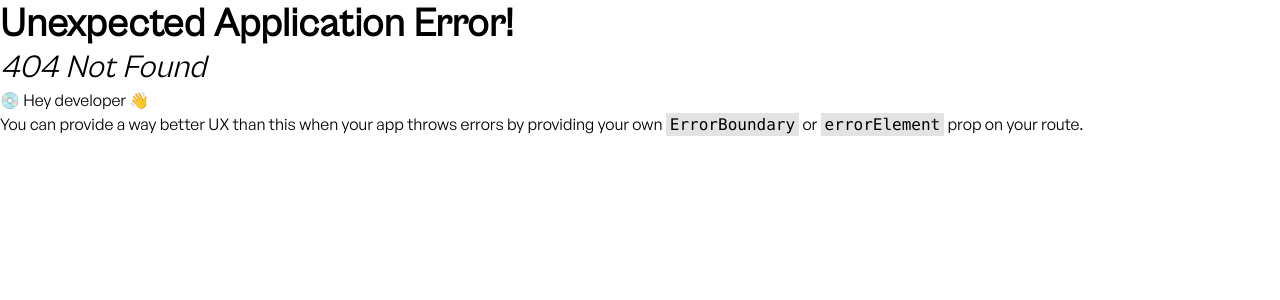
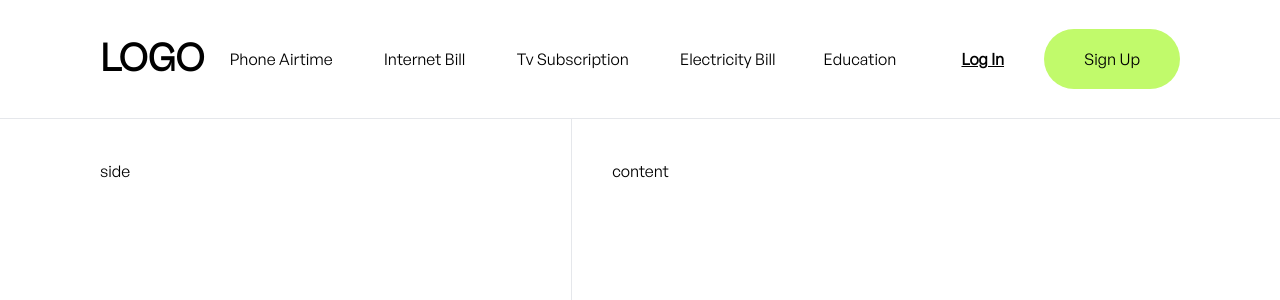
Before and after one commit to volumide/owletfe, a React (Vite) app: page /owlet/education in a window 1280 px wide. Before the commit this address had no page. Shown: the top 300 px of the page. Built offline with nearby package versions, Linux system fonts and the light colour scheme.

Commit message:
complete all link

```diff
--- a/src/App.jsx
+++ b/src/App.jsx
@@ -4,6 +4,7 @@ import SignUp from "./pages/auth/signup"
 import ForgotPassword from "./pages/auth/forgot-password"
 import Home from "./pages/home"
 import Container from "./pages/container"
+import Placeholder from "./pages/placeholder"
 
 function App() {
   const router = createBrowserRouter([
@@ -14,6 +15,10 @@ function App() {
         {
           index: true,
           element: <Home />
+        },
+        {
+          path: "/owlet/:name",
+          element: <Placeholder />
         }
       ]
     },
--- a/src/pages/container.jsx
+++ b/src/pages/container.jsx
@@ -1,13 +1,7 @@
 import { Link, Outlet } from "react-router-dom"
+import { placeholder } from "../utls/links"
 
 const Container = () => {
-  const links = [
-    { name: "Phone Airtime", to: "/" },
-    { name: "Internet Data", to: "/" },
-    { name: "Tv Subscription", to: "/" },
-    { name: "Electricity Bill", to: "/" },
-    { name: "Education", to: "" }
-  ]
   return (
     <div className="">
       <div className="border-b">
@@ -16,9 +10,9 @@ const Container = () => {
             <Link to="/">LOGO</Link>
           </h2>
           <div className="links ">
-            {links.map((link, index) => (
-              <Link to={link.to} className="px-5 mx-1 " key={index + link.name}>
-                {link.name}
+            {placeholder.map((link, index) => (
+              <Link to={`/owlet/${link.link}`} className="px-5 mx-1 " key={index + link.link}>
+                {link.caption}
               </Link>
             ))}
           </div>
--- a/src/pages/home.jsx
+++ b/src/pages/home.jsx
@@ -1,16 +1,6 @@
-import education from "../assets/home/education.png"
-import electricity from "../assets/home/electricity.png"
-import internet from "../assets/home/internet.png"
-import phone from "../assets/home/phone.png"
-import tv from "../assets/home/tv.png"
+import { Link } from "react-router-dom"
+import { placeholder } from "../utls/links"
 const Home = () => {
-  const placeholder = [
-    { icon: phone, caption: "Phone Airtime ", bg: "#EEFBF4", link: "" },
-    { icon: internet, caption: "Internet Bill", bg: "#FAF1FF", link: "" },
-    { icon: tv, caption: " Tv Subscription ", bg: "#F2F1FC", link: "" },
-    { icon: electricity, caption: "Electricity Bill", bg: "#FFF6ED", link: "" },
-    { icon: education, caption: "Education", bg: "#ECF8FF", link: "" }
-  ]
   return (
     <div className="container mx-auto w-screen px-[100px] py-[54px]">
       <div>
@@ -19,12 +9,12 @@ const Home = () => {
       </div>
       <div className="grid grid-cols-3  w-full gap-6 my-[56px]">
         {placeholder.map((i) => (
-          <div className={` p-3 h-[292px] rounded-[32px] flex flex-col items-center justify-center bg-[${i.bg}]`} key={i}>
+          <Link className={` p-3 h-[292px] rounded-[32px] flex flex-col items-center justify-center bg-[${i.bg}]`} key={i} to={`/owlet/${i.link}`}>
             <div className="h-[70px] ">
               <img src={i.icon} className="h-full" />
             </div>
             <p className="py-2">{i.caption}</p>
-          </div>
+          </Link>
         ))}
       </div>
     </div>
--- /dev/null
+++ b/src/pages/placeholder.jsx
@@ -0,0 +1,9 @@
+const Placeholder = () => {
+  return (
+    <div className="h-screen  flex container mx-auto px-[100px]">
+      <div className="flex-1 border-r h-full py-10">side</div>
+      <div className="flex-auto flex-shrink-0 py-10 px-10">content</div>
+    </div>
+  )
+}
+export default Placeholder
--- /dev/null
+++ b/src/utls/links.js
@@ -0,0 +1,12 @@
+import education from "../assets/home/education.png"
+import electricity from "../assets/home/electricity.png"
+import internet from "../assets/home/internet.png"
+import phone from "../assets/home/phone.png"
+import tv from "../assets/home/tv.png"
+export const placeholder = [
+  { icon: phone, caption: "Phone Airtime ", bg: "#EEFBF4", link: "phone" },
+  { icon: internet, caption: "Internet Bill", bg: "#FAF1FF", link: "internet-bill" },
+  { icon: tv, caption: " Tv Subscription ", bg: "#F2F1FC", link: "tv-subscription" },
+  { icon: electricity, caption: "Electricity Bill", bg: "#FFF6ED", link: "electricity-bill" },
+  { icon: education, caption: "Education", bg: "#ECF8FF", link: "education" }
+]
```
